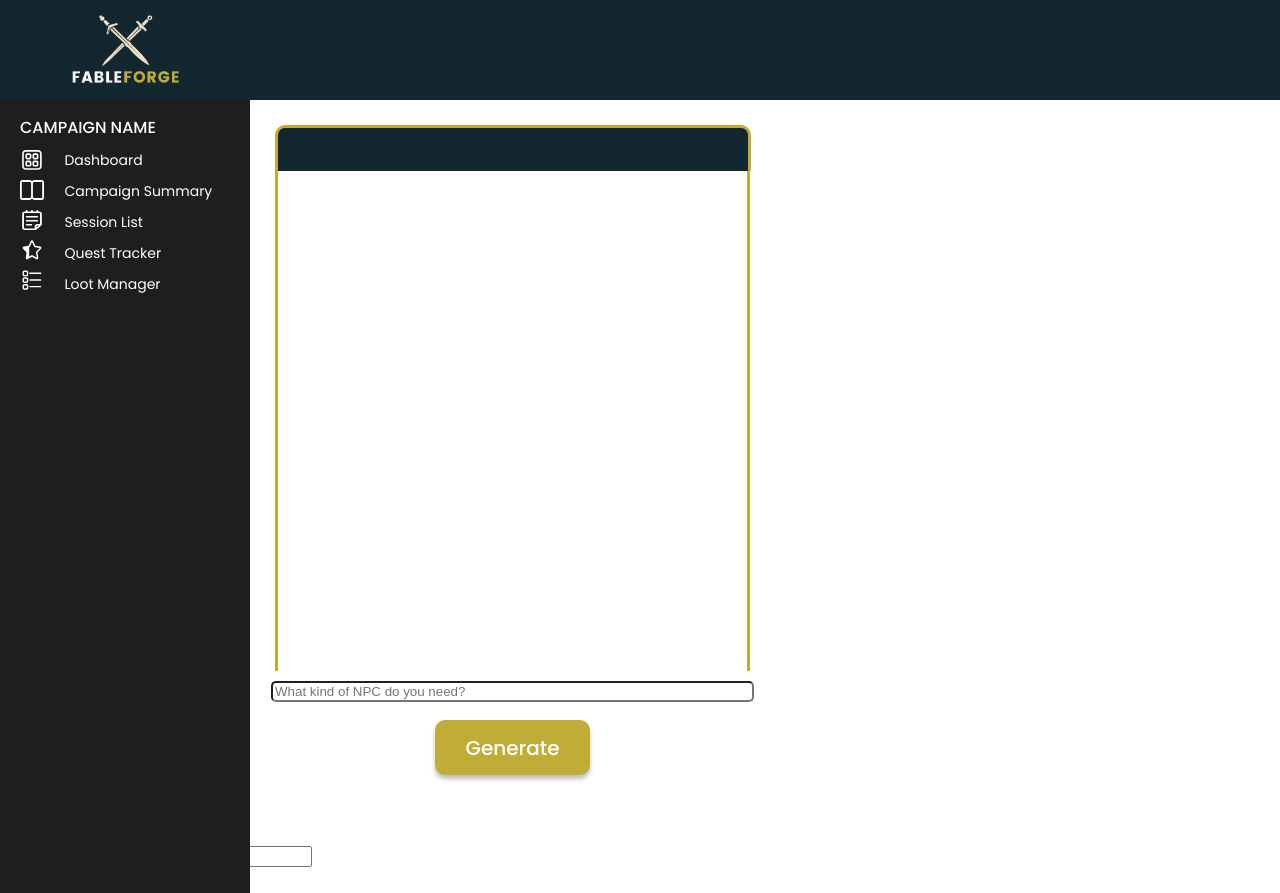
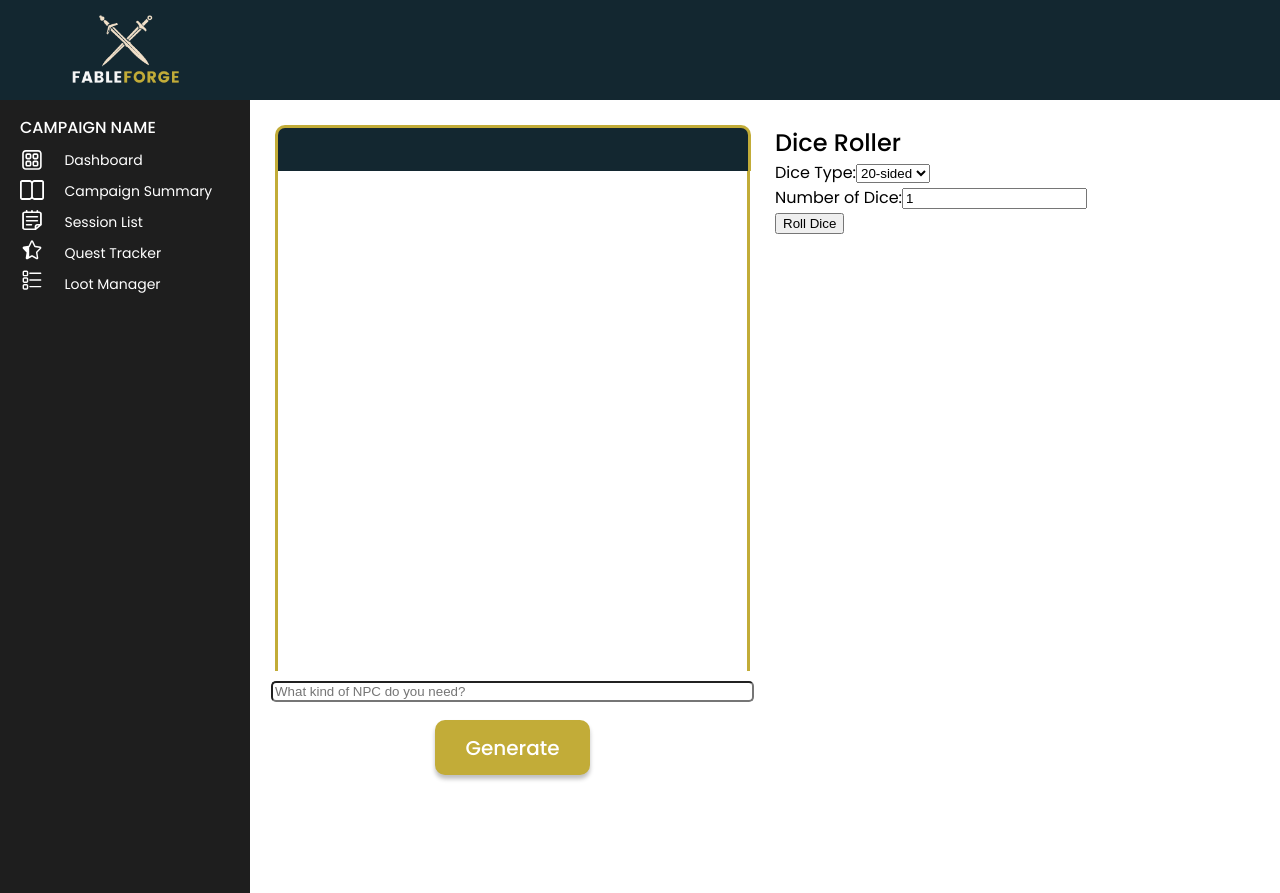
Before and after one commit to alliebourden/fableforge, a React (Vite) app: page / in a window 1280 px wide. After the commit the page ends 800 px from the top, so only its background shows below. Built offline with nearby package versions, Linux system fonts and the light colour scheme.

Commit message:
style - positioned DiceRoller

```diff
--- a/src/App.css
+++ b/src/App.css
@@ -821,13 +821,22 @@ dialog {
   font-style: italic;
 }
 
+/* dashboard css */
+
+.dashboard-content {
+  display: flex;
+
+  margin-left: 275px;
+  margin-top: 125px;
+}
+
+/* npc generator css */
+
 .chat-container {
   display: flex;
   flex-direction: column;
   width: 475px;
   margin: auto;
-  margin-left: 275px;
-  margin-top: 125px;
 }
 
 .chat-container-top {
@@ -882,6 +891,12 @@ dialog {
   max-height: 200px;
 }
 
+/* dice roller css */
+
+.dice-roller {
+  margin-left: 25px;
+}
+
 * {
   margin: 0;
 }
--- a/src/pages/Dashboard.jsx
+++ b/src/pages/Dashboard.jsx
@@ -55,6 +55,7 @@ export default function Dashboard() {
 
   return (
     <div>
+      <div className="dashboard-content">
         <div className="chat-container">
           <div className="chat-container-top"></div>
           <div className="chat-history" ref={chatHistoryRef}>
@@ -84,5 +85,6 @@ export default function Dashboard() {
           <DiceRoller />
         </div>
       </div>
+    </div>
   );
 }
```
Lines whose indentation alone changed are shown as unchanged.
